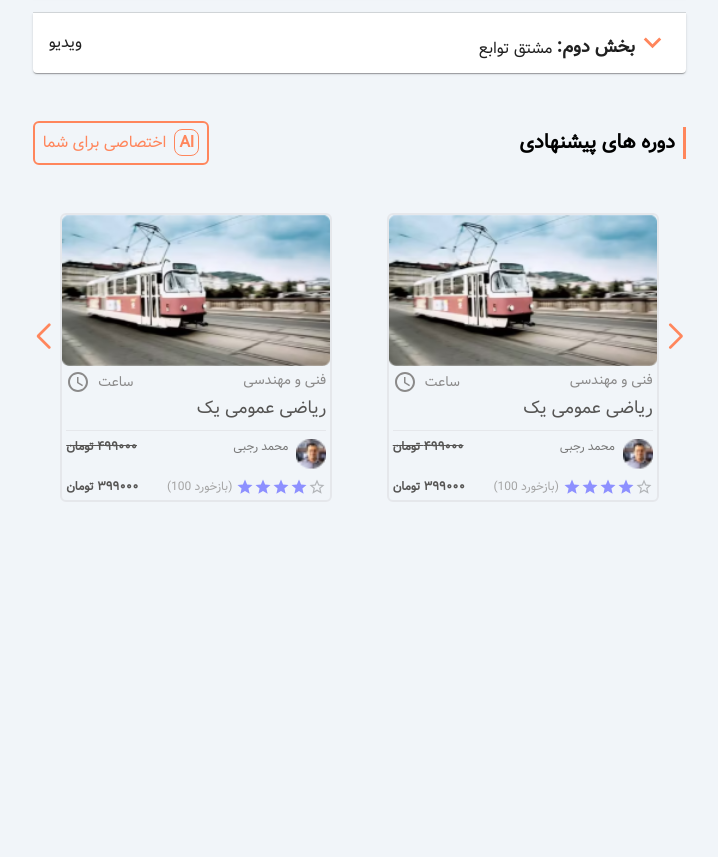
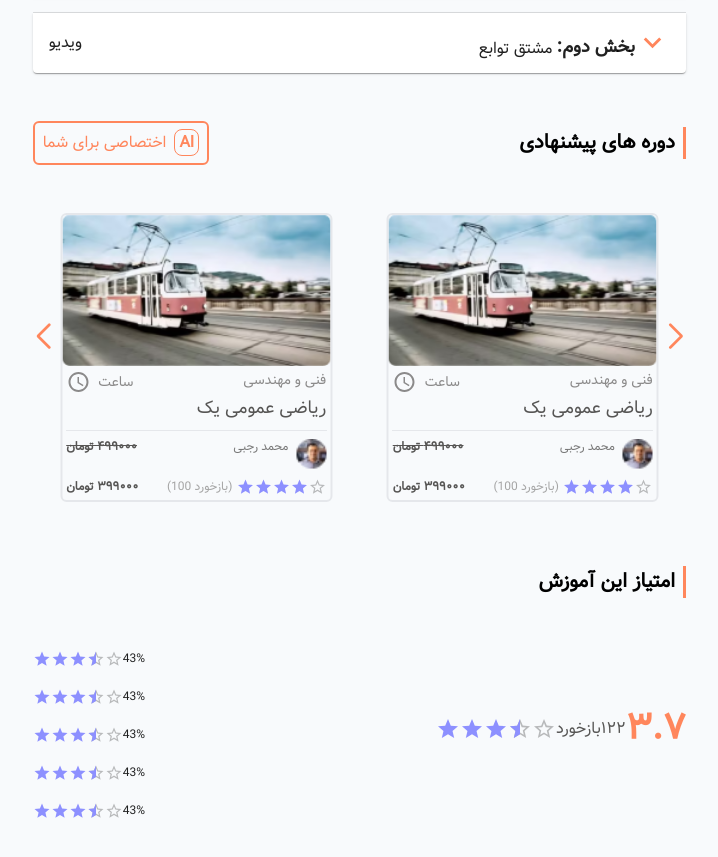
Before and after one commit to sajadjamali/course-page, a Next.js app: page / in a window 1280 px wide. Shown: the part 1691-2548 px from the top of the page, without its empty margins (514-1232 px from the left). Built offline with nearby package versions, Linux system fonts and the light colour scheme.

Commit message:
initial score component

```diff
--- a/src/app/globals.css
+++ b/src/app/globals.css
@@ -13,3 +13,7 @@
     font-size: 25px !important;
     font-weight: 900 !important;
 }
+
+.MuiLinearProgress-root {
+    rotate: 180deg !important;
+  }
--- a/src/app/layout.tsx
+++ b/src/app/layout.tsx
@@ -25,7 +25,7 @@ export default function RootLayout({
 }>) {
   return (
     <html dir="rtl" lang="fa">
-      <body className={`${myFont.className} bg-slate-100 px-4 lg:px-20`}>{children}</body>
+      <body className={`${myFont.className} bg-slate-50 px-4 lg:px-20`}>{children}</body>
     </html>
   );
 }
--- a/src/app/page.tsx
+++ b/src/app/page.tsx
@@ -1,3 +1,4 @@
+import Score from "@/components/Score";
 import Header from "@/components/Header";
 import Content from "@/components/Content";
 import Properties from "@/components/Properties";
@@ -11,6 +12,7 @@ export default function Home() {
         <Properties />
         <Content />
         <SuggestedCourses />
+        <Score />
       </main>
     </>
   );
--- a/src/components/Course.tsx
+++ b/src/components/Course.tsx
@@ -2,14 +2,10 @@ import React from 'react';
 import Link from 'next/link';
 import Image from 'next/image';
 import Rating from '@mui/material/Rating';
+import { convertToPersianNumber } from '@/utils';
 import coverA from "../assets/img/course/courseA.png";
 import ScheduleIcon from '@mui/icons-material/Schedule';
 import teacherA from "../assets/img/course/teacherA.png";
-
-function convertToPersianNumber(number: number): String {
-    const persianDigits = ['۰', '۱', '۲', '۳', '۴', '۵', '۶', '۷', '۸', '۹'];
-    return number.toString().replace(/\d/g, (digit) => persianDigits[parseInt(digit)]);
-}
 
 const Course: React.FC = () => {
     return (
--- /dev/null
+++ b/src/components/Score.tsx
@@ -0,0 +1,77 @@
+'use client'
+import React from 'react';
+import Rating from '@mui/material/Rating';
+import { styled } from '@mui/material/styles';
+import { convertToPersianNumber } from '@/utils';
+import LinearProgress, { linearProgressClasses } from '@mui/material/LinearProgress';
+
+const BorderLinearProgress = styled(LinearProgress)(({ theme }) => ({
+    height: 10,
+    borderRadius: 5,
+    [`&.${linearProgressClasses.colorPrimary}`]: {
+        backgroundColor: "#e2e8f0"
+    },
+    [`& .${linearProgressClasses.bar}`]: {
+        borderRadius: 5,
+        backgroundColor: "#FF865C"
+    },
+}));
+
+const Score: React.FC = () => {
+    return (
+        <div className='my-16 pb-96'>
+            <section className="flex space-x-2 rtl:space-x-reverse items-center">
+                <div className="w-[3px] h-8 bg-[#FF865C]"></div>
+                <p className="font-bold min-[420px]:text-xl">امتیاز این آموزش</p>
+            </section>
+            <section className='mt-10 flex flex-col min-[600px]:flex-row min-[600px]:justify-between'>
+                <div className='flex justify-between items-center text-[#565554]'>
+                    <p className='text-[#FF865C] font-bold text-4xl'>{convertToPersianNumber(3.7)}</p>
+                    <p>{convertToPersianNumber(122)}بازخورد</p>
+                    <div dir='ltr' className='pt-2'>
+                        <Rating sx={{ color: '#8D90FF' }} value={3.5} readOnly precision={0.5} />
+                    </div>
+                </div>
+                <section className='mt-3 space-y-5'>
+                    <div className='flex justify-between items-center space-x-2 rtl:space-x-reverse'>
+                        <BorderLinearProgress className='w-full' variant="determinate" value={50} />
+                        <div dir='ltr' className='flex items-center text-xs'>
+                            <Rating size='small' sx={{ color: '#8D90FF' }} value={3.5} readOnly precision={0.5} />
+                            <span className='text-[#000000DE]'>43%</span>
+                        </div>
+                    </div>
+                    <div className='flex justify-between items-center space-x-2 rtl:space-x-reverse'>
+                        <BorderLinearProgress className='w-full' variant="determinate" value={50} />
+                        <div dir='ltr' className='flex items-center text-xs'>
+                            <Rating size='small' sx={{ color: '#8D90FF' }} value={3.5} readOnly precision={0.5} />
+                            <span className='text-[#000000DE]'>43%</span>
+                        </div>
+                    </div>
+                    <div className='flex justify-between items-center space-x-2 rtl:space-x-reverse'>
+                        <BorderLinearProgress className='w-full' variant="determinate" value={50} />
+                        <div dir='ltr' className='flex items-center text-xs'>
+                            <Rating size='small' sx={{ color: '#8D90FF' }} value={3.5} readOnly precision={0.5} />
+                            <span className='text-[#000000DE]'>43%</span>
+                        </div>
+                    </div>
+                    <div className='flex justify-between items-center space-x-2 rtl:space-x-reverse'>
+                        <BorderLinearProgress className='w-full' variant="determinate" value={50} />
+                        <div dir='ltr' className='flex items-center text-xs'>
+                            <Rating size='small' sx={{ color: '#8D90FF' }} value={3.5} readOnly precision={0.5} />
+                            <span className='text-[#000000DE]'>43%</span>
+                        </div>
+                    </div>
+                    <div className='flex justify-between items-center space-x-2 rtl:space-x-reverse'>
+                        <BorderLinearProgress className='w-full' variant="determinate" value={50} />
+                        <div dir='ltr' className='flex items-center text-xs'>
+                            <Rating size='small' sx={{ color: '#8D90FF' }} value={3.5} readOnly precision={0.5} />
+                            <span className='text-[#000000DE]'>43%</span>
+                        </div>
+                    </div>
+                </section>
+            </section>
+        </div>
+    )
+}
+
+export default Score;
--- a/src/components/SuggestedCourses.tsx
+++ b/src/components/SuggestedCourses.tsx
@@ -9,7 +9,7 @@ import { Autoplay, Navigation } from 'swiper/modules';
 
 const SuggestedCourses: React.FC = () => {
     return (
-        <div className='mb-96'>
+        <>
             <div className="my-12 flex flex-row justify-between">
                 <div className="flex space-x-2 rtl:space-x-reverse items-center">
                     <div className="w-[3px] h-8 bg-[#FF865C]"></div>
@@ -33,7 +33,7 @@ const SuggestedCourses: React.FC = () => {
                         slidesPerView: 2
                     }
                 }}
-                modules={[ Navigation]}
+                modules={[Autoplay, Navigation]}
             >
                 {[1, 2, 3, 4].map((_, index) => (
                     <SwiperSlide key={index}>
@@ -43,8 +43,7 @@ const SuggestedCourses: React.FC = () => {
                     </SwiperSlide>
                 ))}
             </Swiper>
-
-        </div>
+        </>
     )
 }
 
--- /dev/null
+++ b/src/utils/index.ts
@@ -0,0 +1,4 @@
+export function convertToPersianNumber(number: number): String {
+    const persianDigits = ['۰', '۱', '۲', '۳', '۴', '۵', '۶', '۷', '۸', '۹'];
+    return number.toString().replace(/\d/g, (digit) => persianDigits[parseInt(digit)]);
+}
```
